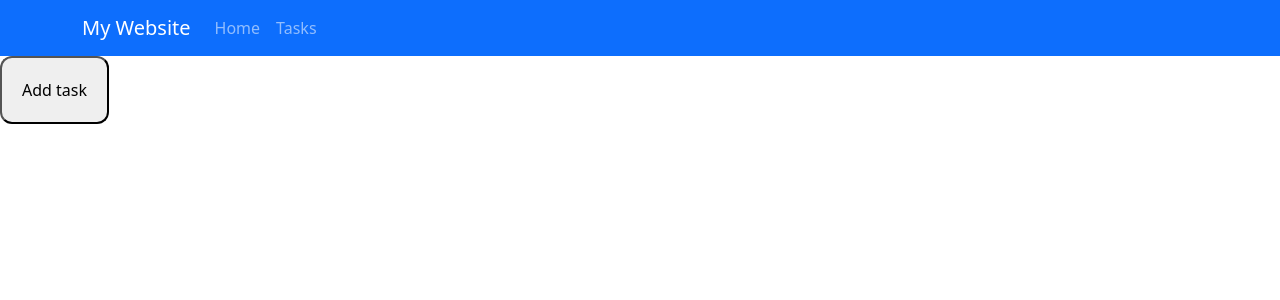
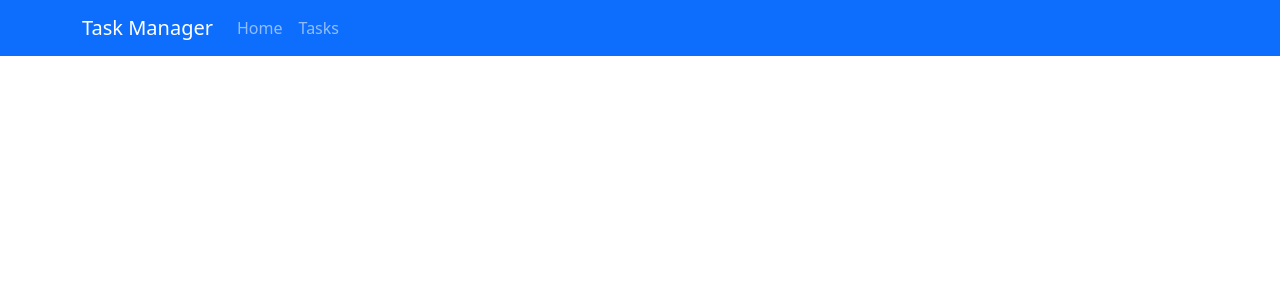
Before and after one commit to MagisterUnivers/VIATEC-test-task, a React (Create React App) app in the folder just-for-fun/: page /main/home in a window 1280 px wide. Shown: the top 300 px of the page. Built offline with nearby package versions, Linux system fonts and the light colour scheme.

Commit message:
ADD: Pages, fixing bugs and errors

```diff
--- a/just-for-fun/public/index.html
+++ b/just-for-fun/public/index.html
@@ -28,7 +28,7 @@
 			rel="stylesheet"
 			href="https://cdn.jsdelivr.net/npm/bootstrap/dist/css/bootstrap.min.css"
 		/>
-		<title>React App</title>
+		<title>Task Manager</title>
 	</head>
 	<body>
 		<noscript>You need to enable JavaScript to run this app.</noscript>
--- a/just-for-fun/src/components/Button/Button.jsx
+++ b/just-for-fun/src/components/Button/Button.jsx
@@ -7,8 +7,8 @@ export const Button = ({
 	margintop = '0px',
 	onClick,
 	type = 'button',
-	width = '100%',
-	height = '60px',
+	width = '0px',
+	height = '0px',
 	variant,
 	icon
 }) => {
--- a/just-for-fun/src/components/Button/Button.styled.js
+++ b/just-for-fun/src/components/Button/Button.styled.js
@@ -1,10 +1,6 @@
 import styled from 'styled-components';
 
 export const StyledButton = styled.button`
-	display: flex;
-	gap: 8px;
-	justify-content: center;
-	align-items: center;
-	border-radius: 12px;
-	padding: 20px;
+	border: none;
+	background: none;
 `;
--- a/just-for-fun/src/components/Header/Header.jsx
+++ b/just-for-fun/src/components/Header/Header.jsx
@@ -1,14 +1,20 @@
-import { Link } from 'react-router-dom';
+import { Link, useLocation } from 'react-router-dom';
+import { Button } from '../Button/Button';
+import { useState } from 'react';
+import { MyModal } from '../Modal/Modal';
 
 const Header = () => {
+	const location = useLocation();
+	const [isModalActive, setIsModalActive] = useState(false);
+
 	return (
 		<nav className="navbar navbar-expand-lg navbar-dark bg-primary">
 			<div className="container">
 				<Link to="/" className="navbar-brand">
-					My Website
+					Task Manager
 				</Link>
 
-				<button
+				{/* <button
 					className="navbar-toggler"
 					type="button"
 					data-bs-toggle="collapse"
@@ -18,10 +24,10 @@ const Header = () => {
 					aria-label="Toggle navigation"
 				>
 					<span className="navbar-toggler-icon"></span>
-				</button>
+				</button> */}
 
 				<div className="collapse navbar-collapse" id="navbarNav">
-					<ul className="navbar-nav ml-auto">
+					<ul className="navbar-nav ml-auto" style={{ alignItems: 'center' }}>
 						<li className="nav-item">
 							<Link to="/main/home" className="nav-link">
 								Home
@@ -32,9 +38,23 @@ const Header = () => {
 								Tasks
 							</Link>
 						</li>
+						{location.pathname === '/main/tasks' && (
+							<li>
+								<Button
+									text="Add task"
+									onClick={() => setIsModalActive(true)}
+								/>
+							</li>
+						)}
 					</ul>
 				</div>
 			</div>
+			{isModalActive && (
+				<MyModal
+					isModalActive={isModalActive}
+					setActive={setIsModalActive}
+				></MyModal>
+			)}
 		</nav>
 	);
 };
--- a/just-for-fun/src/pages/HomePage/HomePage.jsx
+++ b/just-for-fun/src/pages/HomePage/HomePage.jsx
@@ -15,7 +15,6 @@ export const HomePage = () => {
 
 	return (
 		<>
-			<Button text="Add task" onClick={() => setIsModalActive(true)} />
 			{isModalActive && (
 				<MyModal
 					isModalActive={isModalActive}
--- a/just-for-fun/src/pages/TasksPage/TasksPage.jsx
+++ b/just-for-fun/src/pages/TasksPage/TasksPage.jsx
@@ -4,17 +4,15 @@ const TasksPage = () => {
 	return (
 		<div className="container">
 			<div className="row">
-				{/* Левая колонка */}
 				<div className="col-md-6">
 					<h2>Слева</h2>
-					{/* Добавьте содержимое левой колонки здесь */}
+					{/* Content here */}
 				</div>
-				{/* Разделяющая линия */}
-				<div className="col-md-1 divider">{/* Вертикальная линия */}</div>
-				{/* Правая колонка */}
+				<div className="col-md-1 divider">{/* Vertical Line */}</div>
+
 				<div className="col-md-5">
 					<h2>Справа</h2>
-					{/* Добавьте содержимое правой колонки здесь */}
+					{/* Content here */}
 				</div>
 			</div>
 		</div>
```
